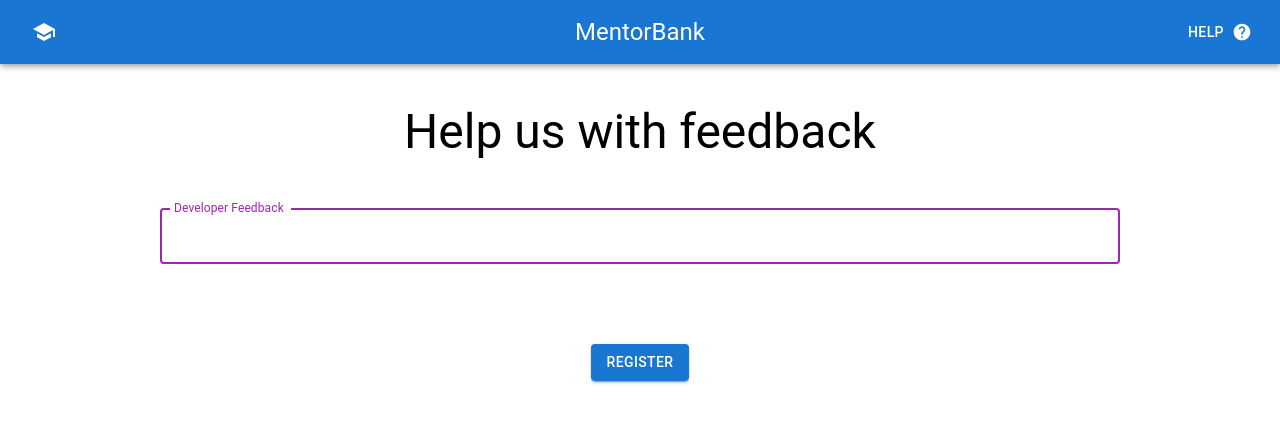
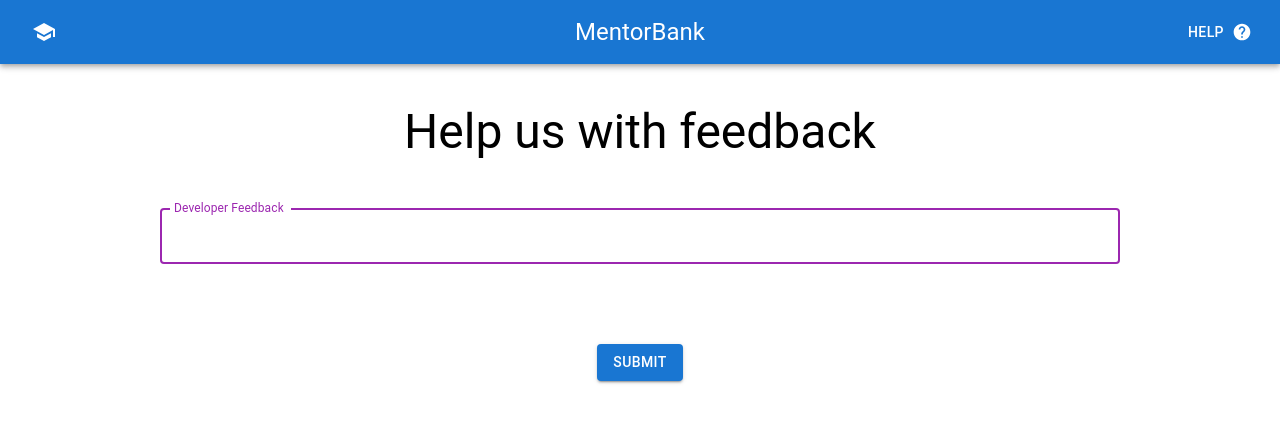
Before and after one commit to cs261-2022-group22/reactjs-frontend, a Next.js app: page /developerFeedback in a window 1280 px wide. Shown: the top 422 px of the page. Built offline with nearby package versions, Linux system fonts and the light colour scheme; no server answers.

Commit message:
fixed labels

```diff
--- a/pages/developerFeedback.tsx
+++ b/pages/developerFeedback.tsx
@@ -44,7 +44,7 @@ export default function developerFeedback() {
                                 setStatus("success");
                             }}
                         >
-                            Register
+                            Submit
                         </Button>
                     </Stack>
                 </Container>
--- a/pages/mentee/details.tsx
+++ b/pages/mentee/details.tsx
@@ -275,7 +275,7 @@ export default function MenteeDetails(props: {
                                 }
                             }}
                         >
-                            Register
+                            Submit
                         </Button>
                         <Button variant="outlined" color="error" href="/">
                             Cancel
--- a/pages/mentor/details.tsx
+++ b/pages/mentor/details.tsx
@@ -275,7 +275,7 @@ export default function MentorDetails(props: {
                                 }
                             }}
                         >
-                            Register
+                            Update
                         </Button>
                         <Button variant="outlined" color="error" href="/">
                             Cancel
```
